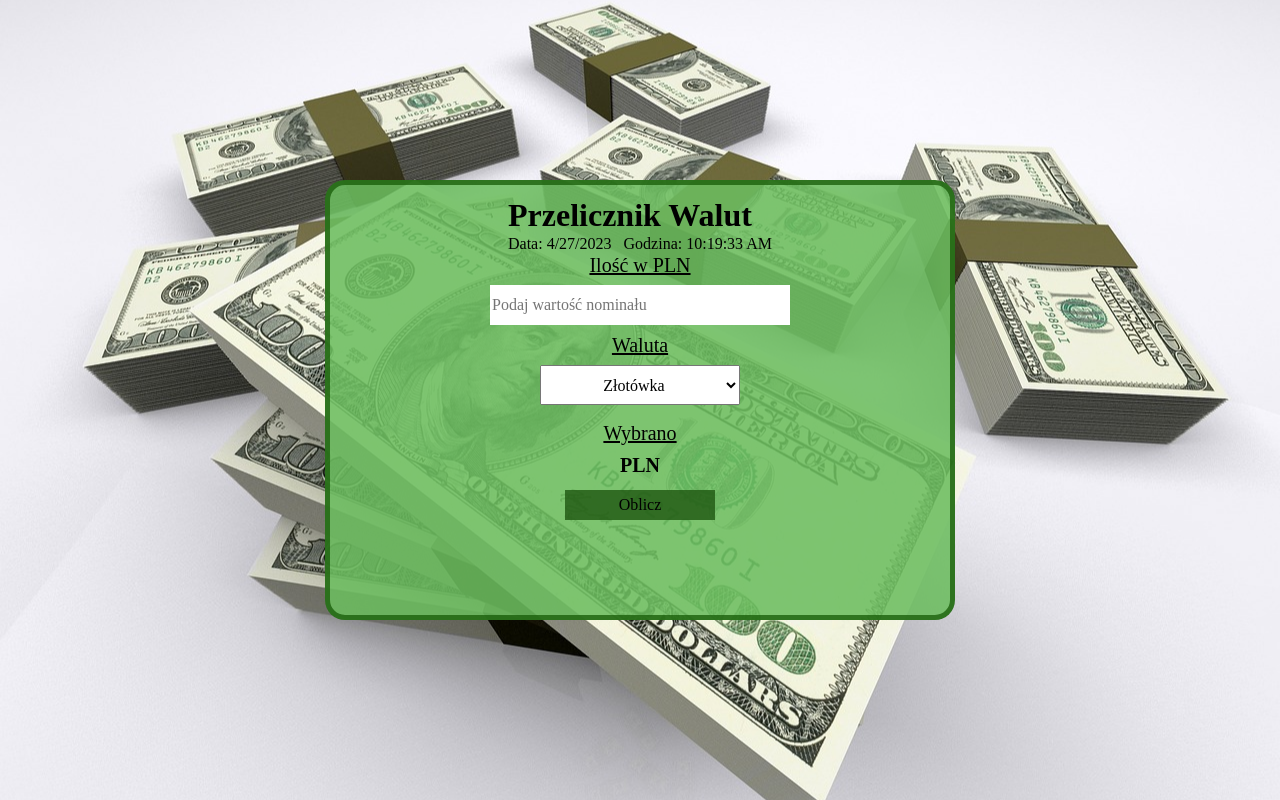
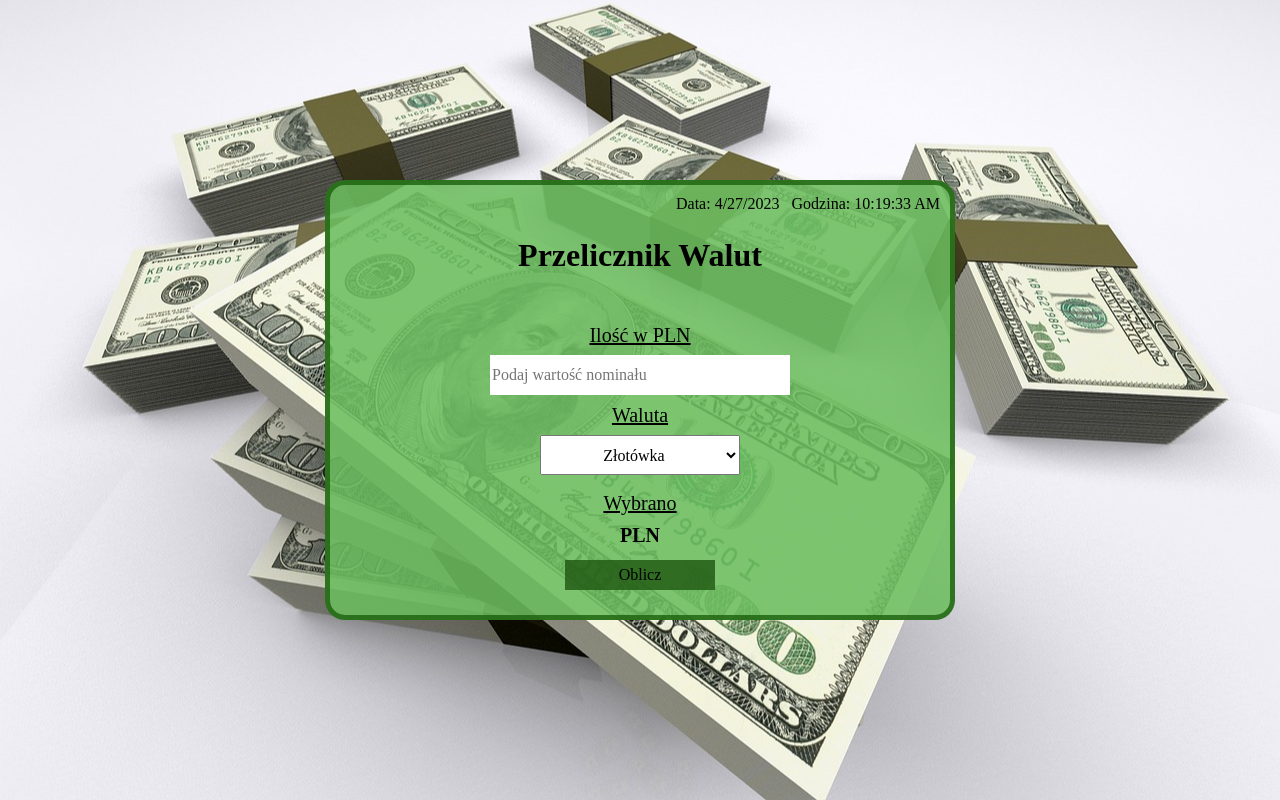
Before and after one commit to streetwolf123/currency-converter__react, a React (Create React App) app: page / in a window 1280 px wide. Built offline with nearby package versions, Linux system fonts and the light colour scheme.

Commit message:
clock changed

```diff
--- a/src/App/Form/Clock/clock.js
+++ b/src/App/Form/Clock/clock.js
@@ -1,5 +1,5 @@
 import { useState } from "react"
-
+import { StyledClock } from "./styled";
 
 export const Clock = () => {
     const time = new Date().toLocaleTimeString();
@@ -23,9 +23,9 @@ export const Clock = () => {
     setInterval(refreshDate);
 
     return (
-            <div>
+            <StyledClock>
                 Data: {converterDate}&nbsp;&nbsp;
                 Godzina: {converterTime}
-            </div>
+            </StyledClock>
     );
 }
--- /dev/null
+++ b/src/App/Form/Clock/styled.js
@@ -0,0 +1,9 @@
+import styled from "styled-components";
+
+export const StyledClock = styled.div`
+
+   width: 600px;
+   height: 40px;
+   display: flex;
+   justify-content: flex-end;
+`;
--- a/src/App/Form/form.js
+++ b/src/App/Form/form.js
@@ -2,7 +2,7 @@ import { useState } from "react";
 import { currencies } from "../currencies";
 import { Result } from "./Result/result";
 import { Clock } from "./Clock/clock";
-import { StyledForm, Header, Div, Paragraph, Select, Input, Button } from "./styled";
+import { StyledForm, Header, Div, Paragraph, Select, Input, Button, H1 } from "./styled";
 
 
 const Form = () => {
@@ -31,11 +31,11 @@ const Form = () => {
 
     return (
         <StyledForm onSubmit={onFormSubmit}>
+            <Clock />
             <Header>
-                <h1>
+                <H1>
                     Przelicznik Walut
-                </h1>
-                <Clock />
+                </H1>
             </Header>
             <Div>
                 <Paragraph>
--- a/src/App/Form/styled.js
+++ b/src/App/Form/styled.js
@@ -3,7 +3,7 @@ import styled, {css} from "styled-components";
 export const StyledForm = styled.form`
     display: grid;
     grid-template-columns: 600px;
-    grid-template-rows: 50px repeat(5, 80px);
+    grid-template-rows: 40px repeat(5, 80px);
     margin: 30px;
     padding: 10px;
     background-color: rgba(108, 189, 95, 0.874);
@@ -24,6 +24,10 @@ export const Header = styled.header`
     align-items: center;
     justify-content: center;
 `;
+
+export const H1 = styled.h1`
+    margin: 0;
+`
 
 export const Div = styled.div`
     display: grid;
```
